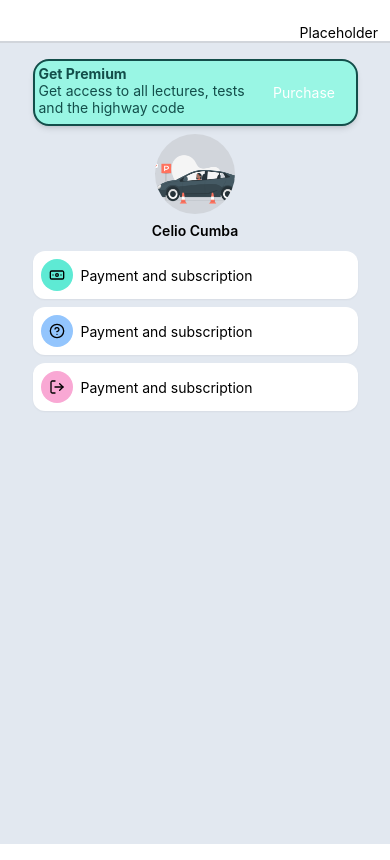
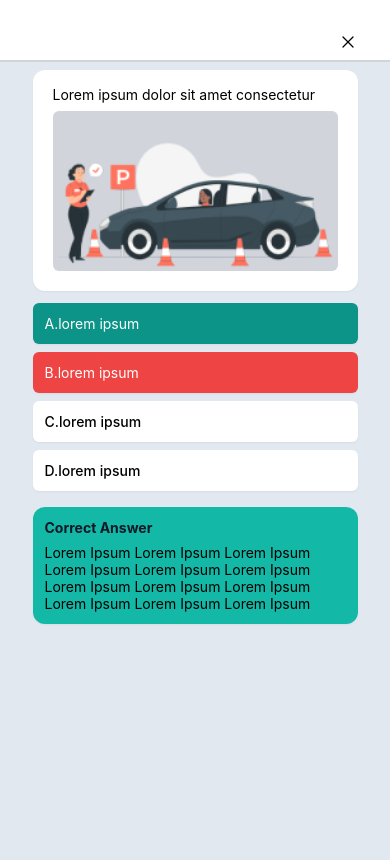
Before and after one commit to CelioJoaquimCumba/InaMova, a React Native app: screen / in a window 390 px wide. Built offline with nearby package versions, Linux system fonts and the light colour scheme.

Commit message:
Working on ProgressBar in the Evaluation section

```diff
--- a/App.tsx
+++ b/App.tsx
@@ -1,31 +1,24 @@
-import { StatusBar } from 'expo-status-bar';
-import { Button, Pressable, SafeAreaView, StyleSheet, Text, View } from 'react-native';
+import { SafeAreaView, View } from "react-native";
 import { NativeWindStyleSheet } from "nativewind";
-import { styled, useColorScheme } from 'nativewind'
-import { SplashScreen } from './src/pages/splash-screen';
-import React from 'react';
-import { Login } from './src/pages/login';
-import { Main } from './src/pages/main';
-import { NavigationContainer } from '@react-navigation/native';
-import { Test } from './src/pages/main/Test';
-import { Learn } from './src/pages/main/Learn';
-import { Profile } from './src/pages/main/Profile';
-
+import { useColorScheme } from "nativewind";
+import React from "react";
+import { NavigationContainer } from "@react-navigation/native";
+import { Evaluation } from "./src/pages/evaluation";
 
 NativeWindStyleSheet.setOutput({
   default: "native",
 });
 
 export default function App() {
-  const { colorScheme, toggleColorScheme } = useColorScheme()
+  const { colorScheme, toggleColorScheme } = useColorScheme();
   const handleClick = () => {
     toggleColorScheme();
-  }
+  };
   return (
     <NavigationContainer>
       <SafeAreaView>
         <View className=" w-screen h-screen min-h-full flex pt-4">
-          <Profile/>
+          <Evaluation />
         </View>
       </SafeAreaView>
     </NavigationContainer>
--- /dev/null
+++ b/src/components/molecules/explanation.tsx
@@ -0,0 +1,24 @@
+import React from "react";
+import { Image, Text, View } from "react-native";
+
+interface ExplanationProps {
+  correct: boolean;
+  bodyText: string;
+}
+export const Explanation = ({ correct = false, bodyText }: ExplanationProps) => {
+  const bgColor = ["bg-teal-500", "bg-red-400"];
+  return (
+    <View
+      className={
+        correct
+          ? `w-5/6 rounded-xl ${bgColor[0]} flex flex-row shadow-sm mb-2`
+          : `w-5/6 rounded-xl ${bgColor[1]} flex flex-row shadow-sm mb-2`
+      }
+    >
+      <View className="w-full py-3 px-3 flex flex-col">
+          <Text className="text-gray-900 font-bold mb-2">{correct ? "Correct" : "Incorrect"} Answer</Text>
+          <Text>{bodyText}</Text>
+      </View>
+    </View>
+  );
+};
--- /dev/null
+++ b/src/components/molecules/progress.tsx
@@ -0,0 +1,14 @@
+import React from 'react'
+import { View } from 'react-native'
+
+interface ProgressProps{
+    stepNmbr:number
+}
+export const Progress = ({stepNmbr}:ProgressProps) => {
+    const percent:number=(100*stepNmbr)/25
+  return (
+    <View>
+
+    </View>
+  )
+}
--- /dev/null
+++ b/src/components/molecules/question.tsx
@@ -0,0 +1,19 @@
+import React from "react";
+import { Image, Text, View } from "react-native";
+
+interface QuestionProps {
+  imgSrc: any;
+  bodyText: string;
+}
+export const Question = ({ imgSrc, bodyText }: QuestionProps) => {
+  return (
+    <View className={`w-5/6 rounded-xl bg-white flex flex-row shadow-sm mb-2`}>
+      <View className="w-full py-3 px-3 flex flex-col ">
+        <Text className="pt-1 pl-2 pr-2">{bodyText}</Text>
+        <View className="w-full flex flex-col items-center py-2 px-2">
+          <Image source={imgSrc} className="w-full h-40 rounded-md" />
+        </View>
+      </View>
+    </View>
+  );
+};
--- a/src/components/molecules/settings.tsx
+++ b/src/components/molecules/settings.tsx
@@ -1,24 +1,36 @@
 import React from "react";
-import { Image, Text, View } from "react-native";
+import { Alert, Image, Text, View } from "react-native";
 
 interface SettingsProps {
-  iconSrc: any;
+  iconSrc?: any;
   bodyText: string;
   bgColor: string;
+  correctAnswer?: boolean;
 }
-const Settings = ({ iconSrc, bodyText, bgColor }: SettingsProps) => {
+export const Settings = ({ iconSrc = false, bodyText, bgColor }: SettingsProps) => {
+  let componentColor: string = "bg-white";
+  iconSrc ? console.log(componentColor) : (componentColor=bgColor);
   return (
-    <View className="w-5/6 rounded-xl bg-white flex flex-row shadow-sm mb-2">
+    <View
+      className={`w-5/6 rounded-md ${componentColor} flex flex-row shadow-sm mb-2`}
+    >
+      {iconSrc && (
+        <View
+          className={`w-8 h-8  flex items-center justify-center rounded-full  my-2 mx-2 ${bgColor}`}
+        >
+          <Image source={iconSrc} className="w-4 h-4 " />
+        </View>
+      )}
+
       <View
-        className={`w-8 h-8  flex items-center justify-center rounded-full  my-2 mx-2 ${bgColor}`}
+        className={
+          "flex flex-row justify-center items-center object-center h-full"
+        }
       >
-        <Image source={iconSrc} className="w-4 h-4 " />
-      </View>
-      <View className="flex flex-row justify-center items-center object-center h-full">
-        <Text>{bodyText}</Text>
+        <Text className={iconSrc ? "text-black" :componentColor==="bg-white"?"text-black my-3 mx-3 font-[500]" :"text-white my-3 mx-3"}>
+          {bodyText}
+        </Text>
       </View>
     </View>
   );
 };
-
-export default Settings;
--- a/src/components/molecules/top-bar-container.tsx
+++ b/src/components/molecules/top-bar-container.tsx
@@ -1,12 +1,18 @@
 import React from "react";
-import { Text, View } from "react-native";
+import { Image, Text, View } from "react-native";
+import { Button } from "../atoms";
+import { icons } from "../../../constants";
 
 interface TopBarContainerProps {
   username?: string;
+  evaluation?: boolean;
 }
-export const TopBarContainer = ({ username }: TopBarContainerProps) => {
+export const TopBarContainer = ({
+  username,
+  evaluation = false,
+}: TopBarContainerProps) => {
   return (
-    <View className="w-full flex flex-row justify-between px-3 bg-white pt-6 border-b-2 border-gray-300">
+    <View className="w-full flex flex-row justify-between px-3 bg-white pt-4 border-b-2 border-gray-300">
       {username && (
         <View className="justify-between">
           <Text className="text-xs text-">Welcome</Text>
@@ -16,7 +22,11 @@ export const TopBarContainer = ({ username }: TopBarContainerProps) => {
 
       <View></View>
       <View>
-        <Text>Placeholder</Text>
+        {evaluation ? (
+          <Image source={icons.x} className="w-5 h-5 mb-2 mr-5" />
+        ) : (
+          <Text>Placeholder</Text>
+        )}
       </View>
     </View>
   );
--- /dev/null
+++ b/src/pages/evaluation/index.tsx
@@ -0,0 +1,41 @@
+import { FlatList, Image, Text, View } from "react-native";
+import React from "react";
+import {
+  AcquirePremium,
+  TestExamContainer,
+  TopBarContainer,
+} from "../../components/molecules";
+import { Explanation, Settings, Progress,Question } from "../../components/molecules";
+import { images } from "../../../constants";
+
+export const Evaluation = () => {
+  return (
+    <View className="w-screen h-screen  bg-slate-200">
+      {/* topBar */}
+      <TopBarContainer evaluation={true} />
+
+{/* Progress */}
+<Progress stepNmbr={10}/>
+
+      {/* Question */}
+      <View className="flex mt-2 w-full items-center">
+        <Question
+          imgSrc={images.BlackCarCones}
+          bodyText="Lorem ipsum dolor sit amet consectetur"
+        />
+      </View>
+      <View className="flex flex-col w-full  items-center mt-1">
+        <Settings bgColor="bg-teal-600" bodyText="A.lorem ipsum" />
+        <Settings bgColor="bg-red-500" bodyText="B.lorem ipsum" />
+        <Settings bgColor="bg-white" bodyText="C.lorem ipsum" />
+        <Settings bgColor="bg-white" bodyText="D.lorem ipsum" />
+      </View>
+      <View className="flex mt-2 w-full items-center">
+        <Explanation
+          correct={true}
+          bodyText="Lorem Ipsum Lorem Ipsum Lorem Ipsum Lorem Ipsum Lorem Ipsum Lorem Ipsum Lorem Ipsum Lorem Ipsum Lorem Ipsum Lorem Ipsum Lorem Ipsum Lorem Ipsum "
+        />
+      </View>
+    </View>
+  );
+};
--- a/src/pages/main/Profile.tsx
+++ b/src/pages/main/Profile.tsx
@@ -2,17 +2,16 @@ import { FlatList, Image, Text, View } from "react-native";
 import React from "react";
 import {
   AcquirePremium,
-  TestExamContainer,
+  Settings,
   TopBarContainer,
 } from "../../components/molecules";
 import { icons, images } from "../../../constants";
-import Settings from "../../components/molecules/settings";
 
 export const Profile = () => {
   return (
     <View className="w-screen h-screen  bg-slate-200">
       {/* topBar */}
-      <TopBarContainer />
+      <TopBarContainer evaluation={false}/>
 
       {/* acquirePremium */}
       <AcquirePremium />
```
Also changed, not shown: constants/icons.ts (+8 -6 lines), src/components/molecules/index.ts (+9 -1 lines), assets/icons/x.svg (added).
